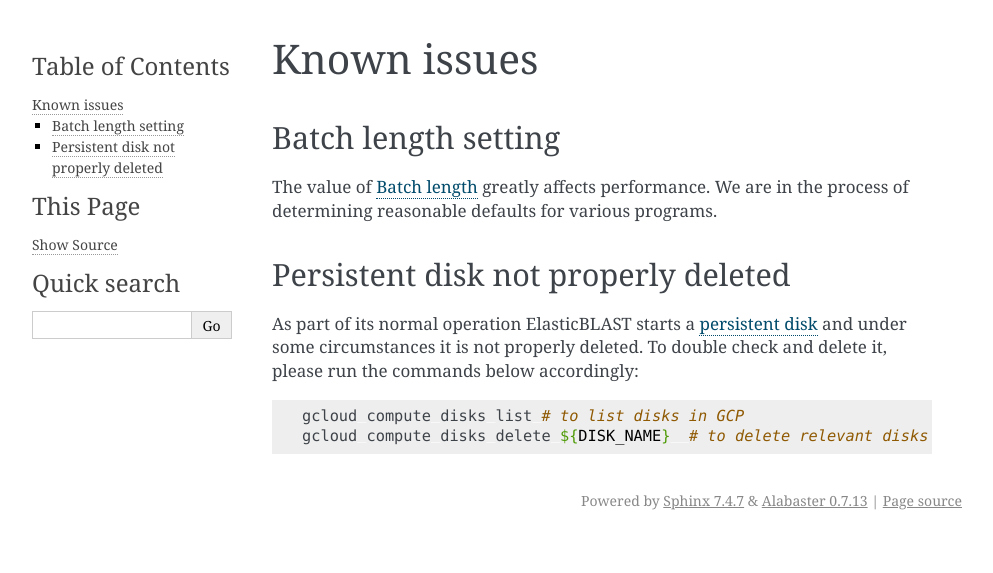
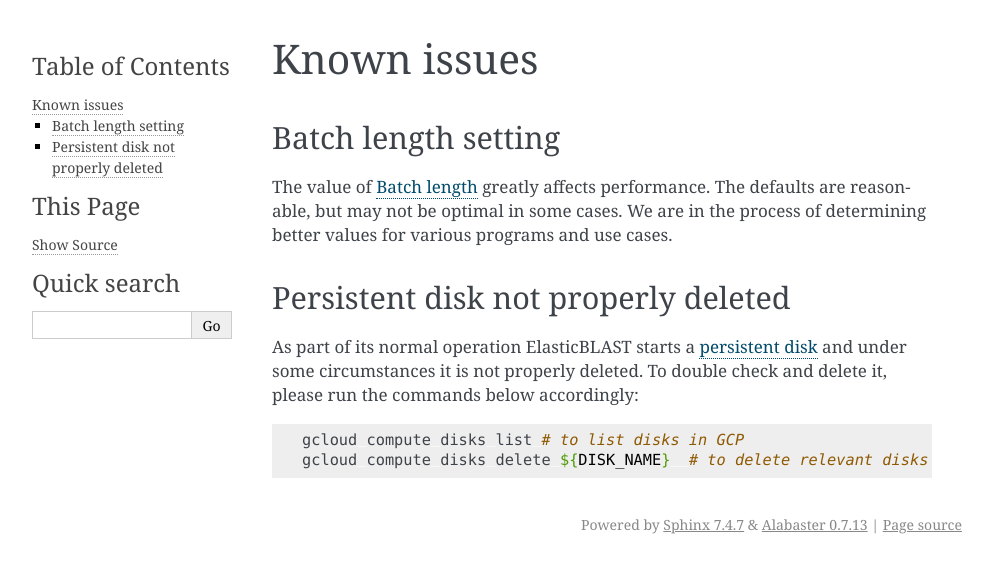
Before and after one commit to ncbi/elastic-blast-docs, a Sphinx documentation site: the page built from docs/source/issues.rst, in a window 1280 px wide. Shown: the top 573 px of the page, without its empty margins (148-1141 px from the left). Built offline with Sphinx 7.4.7, drawn with Linux system fonts in a browser that asks for light colours.

Commit message:
Changed wording for ELB_BATCH_LEN issue

```diff
--- a/docs/source/issues.rst
+++ b/docs/source/issues.rst
@@ -8,8 +8,7 @@ Known issues
 Batch length setting
 --------------------
 
-The value of :ref:`ELB_BATCH_LEN` greatly affects performance. We are in the
-process of determining reasonable defaults for various programs.
+The value of :ref:`ELB_BATCH_LEN` greatly affects performance. The defaults are reasonable, but may not be optimal in some cases. We are in the process of determining better values for various programs and use cases.
 
 
 .. _pd_leak:
```
